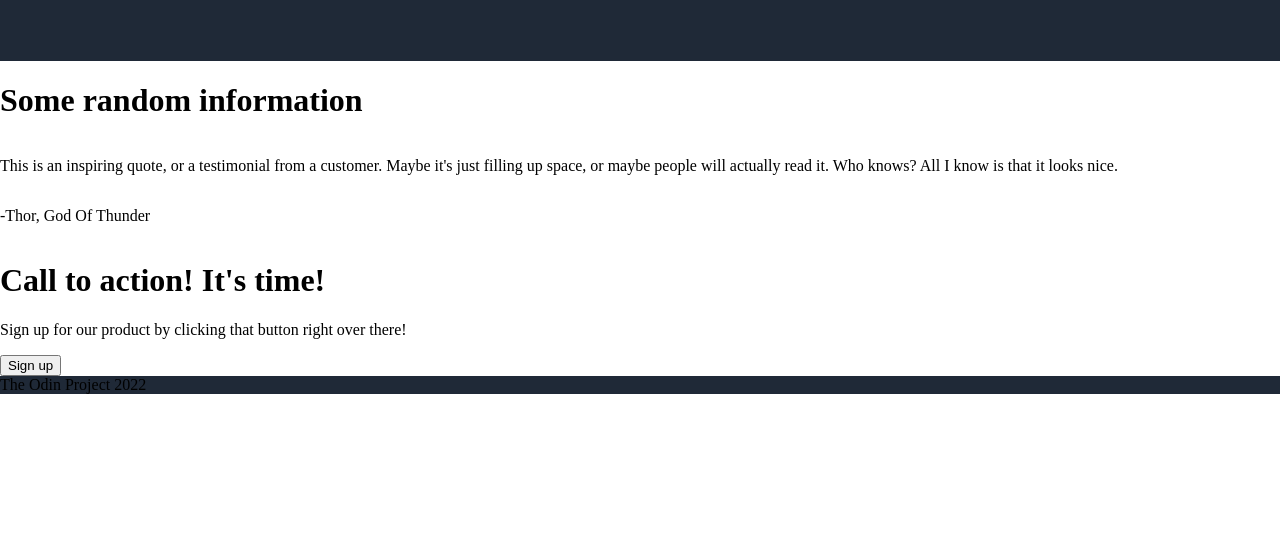
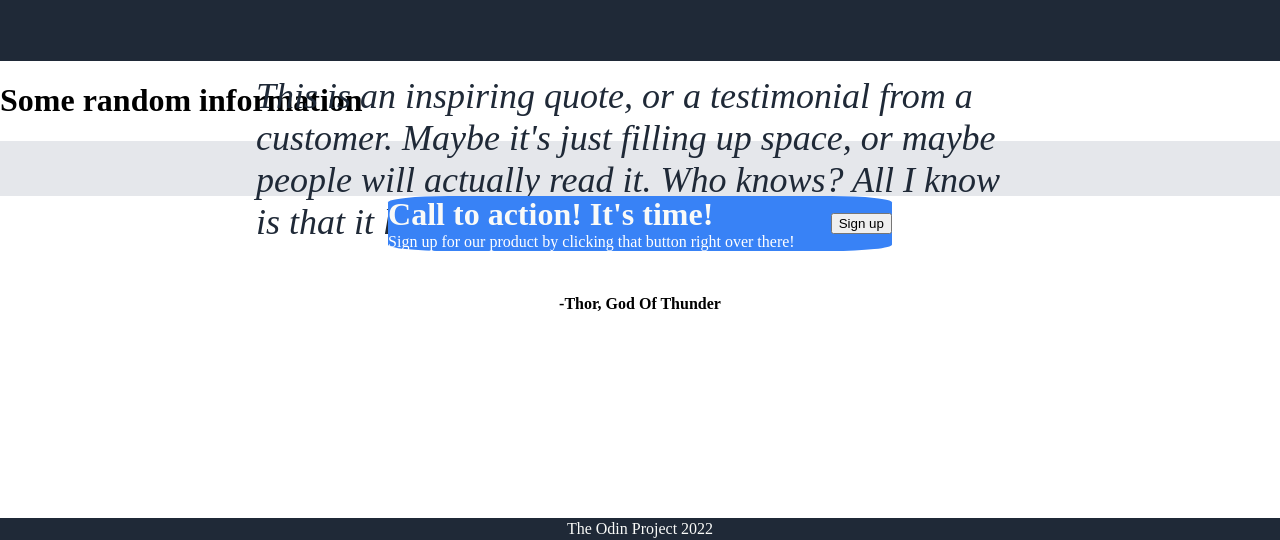
Before and after one commit to markaskli/odin-landing-page, a plain HTML site: page index.html in a window 1280 px wide. Shown: the part 260-800 px from the top of the page. Drawn offline with Linux system fonts and the light colour scheme.

Commit message:
Change css style of footer

```diff
--- a/styles.css
+++ b/styles.css
@@ -2,6 +2,7 @@ body {
     display: flex;
     flex-direction: column;
     margin: 0;
+    height: 100vh;
 }
 
 ul {
@@ -36,6 +37,11 @@ a {
 
 .footer {
     background-color: #1F2937;
+    height: 50px;
+    color:#F9FAF8;
+    display: flex;
+    justify-content: center;
+    align-items: center;
 }
 
 .middle {
@@ -93,3 +99,57 @@ a {
     color: #F9FAF8;
     margin: 0;
 }
+
+.middle {
+    background-color: #E5E7EB;
+    display: flex;
+    flex-direction: column;
+    align-items: center;
+    max-height: 5%;
+    padding-top: 32px;
+}
+
+.paragraph {
+    font-size: 36px;
+    font-style: italic;
+    color: #1F2937;
+    max-width: 60%;
+}
+
+.author {
+    font-weight: 700;
+}
+
+.container {
+    background-color: #3882F6;
+    border-radius: 12%;
+    border-style: none;
+    max-width: 70ch;
+    display: flex;
+    justify-content: space-around;
+    align-items: center;
+    gap: 36px;
+}
+
+.text-container {
+    color: #F9FAF8;
+    font-weight: bold;
+    margin: 0;
+}
+
+.container-para {
+    color: white;
+    margin: 0;
+}
+
+.middle-lower {
+    display: flex;
+    align-items: center;
+    justify-content: center;
+}
+
+.middle-container {
+    display: flex;
+    flex-direction: column;
+    flex: 1;
+}
```
